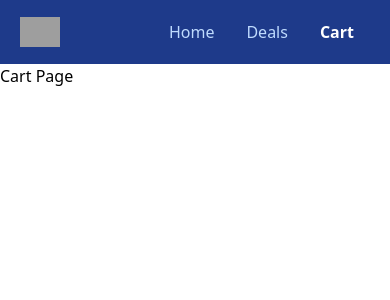
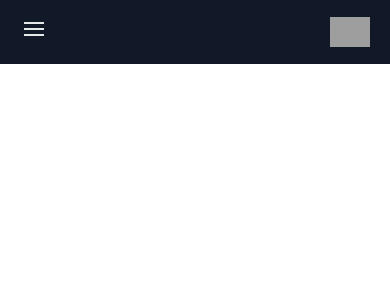
Before and after one commit to Rahul-krishnakumar/super-store, a React (Create React App) app: page /cart in a window 390 px wide. Shown: the top 300 px of the page. Built offline with nearby package versions, Linux system fonts and the light colour scheme; grey boxes are pictures that could not be loaded.

Commit message:
Added responsive design and loading spinners

```diff
--- a/src/Components/Navbar/Navbar.js
+++ b/src/Components/Navbar/Navbar.js
@@ -1,23 +1,45 @@
-import React from "react";
+import React, { useState } from "react";
 
 import { NavLink } from "react-router-dom";
 
 import Logo from "../Logo/Logo";
+import SideBar from "./SideBar";
 
 const Navbar = ({ links }) => {
+  const [isOpen, setIsOpen] = useState(false);
+  const openSideBar = () => {
+    setIsOpen((prevState) => !prevState);
+  };
+
   return (
-    <nav className="flex justify-between items-center px-5 h-16 bg-blue-900 text-blue-200">
+    <div>
+      <nav className="fixed top-0 left-0 z-20 w-full flex justify-between items-center px-5 h-16 bg-gray-900 text-gray-200">
         <NavLink to="/home">
           <Logo />
         </NavLink>
-      <ul className="flex items-center">
+        <div className="order-first md:order-1 ml-1">
+          <button className="md:hidden" onClick={openSideBar}>
+            <svg
+              className="fill-current text-gray-200 cursor-pointer"
+              xmlns="http://www.w3.org/2000/svg"
+              width="20"
+              height="20"
+              viewBox="0 0 20 20"
+            >
+              <title>menu</title>
+              <path d="M0 3h20v2H0V3zm0 6h20v2H0V9zm0 6h20v2H0v-2z"></path>
+            </svg>
+          </button>
+          <ul className="hidden md:flex md:items-center">
             {links.map((link) => {
               return (
                 <li key={Object.entries(link)[1][1]} className="px-4 m-0">
                   <NavLink
                     exact
-                to={`/${Object.entries(link)[0][0].toString().toLowerCase()}`}
-                activeClassName="font-bold text-white"
+                    to={`/${Object.entries(link)[0][0]
+                      .toString()
+                      .toLowerCase()}`}
+                    activeClassName="font-bold text-white border-b-2 pb-1.5 border-white"
                   >
                     {Object.entries(link)[0][0]}
                   </NavLink>
@@ -25,7 +47,10 @@ const Navbar = ({ links }) => {
               );
             })}
           </ul>
+        </div>
       </nav>
+      {isOpen ? <SideBar links={links} open={openSideBar} /> : null}
+    </div>
   );
 };
 
--- /dev/null
+++ b/src/Components/Navbar/SideBar.js
@@ -0,0 +1,39 @@
+import React from "react";
+
+import { NavLink } from "react-router-dom";
+
+const SideBar = ({ links, open }) => {
+  return (
+    <div>
+      <nav
+        className="md:hidden w-2/3 h-full left-0 top-16 fixed z-30 bg-gray-900 text-gray-200 px-1 translate-x-1"
+        onClick={open}
+      >
+        <ul className="flex flex-col mt-5">
+          {links.map((link) => {
+            return (
+              <li
+                key={Object.entries(link)[1][1]}
+                className="px-4 mb-3 text-xl"
+              >
+                <NavLink
+                  exact
+                  to={`/${Object.entries(link)[0][0].toString().toLowerCase()}`}
+                  activeClassName="font-bold text-white border-2 rounded-sm p-1 -ml-1 border-white"
+                >
+                  {Object.entries(link)[0][0]}
+                </NavLink>
+              </li>
+            );
+          })}
+        </ul>
+      </nav>
+      <div
+        className="md:hidden fixed top-0 left-0 z-10 w-full h-full bg-black opacity-50"
+        onClick={open}
+      />
+    </div>
+  );
+};
+
+export default SideBar;
--- a/src/Components/ProductGrid/ProductGrid.js
+++ b/src/Components/ProductGrid/ProductGrid.js
@@ -5,9 +5,9 @@ import SearchBar from "../SearchBar/SearchBar";
 
 const ProductGrid = ({ data }) => {
   return (
-    <div className="max-w-5xl mx-auto my-10">
+    <div className="xl:max-w-5xl md:max-w-2xl max-w-xs mx-auto my-10">
       <SearchBar />
-      <div className="grid grid-cols-3 gap-14 justify-items-center">
+      <div className="grid xl:grid-cols-3 gap-14 justify-items-center md:grid-cols-2 grid-cols-1">
         {data.map((item) => {
           return <ProductCard key={item["_id"]} itemData={item} />;
         })}
--- a/src/Components/SearchBar/SearchBar.js
+++ b/src/Components/SearchBar/SearchBar.js
@@ -5,7 +5,7 @@ import { FaSearch } from "react-icons/fa";
 const SearchBar = () => {
   return (
     <div className="-mt-4 mb-10">
-      <form className="w-100 mx-auto flex justify-center gap-3">
+      <form className="mx-auto flex justify-center gap-3">
         <input
           className="w-60 border-b-2 border-gray-200 py-2 px-1 text-gray-700 placeholder-gray-400  leading-tight outline-none focus:border-blue-800"
           type="text"
--- a/src/Pages/Product.js
+++ b/src/Pages/Product.js
@@ -4,20 +4,24 @@ import { useParams } from "react-router-dom";
 import NavBar from "../Components/Navbar/Navbar";
 import Rating from "../Components/Ratings/Ratings";
 import Badge from "../Components/Badge/Badge";
+import Spinner from "../Components/Spinner/Spinner";
 
 const Product = () => {
   const [productData, setProductData] = useState([]);
   const [quantity, setQuantity] = useState(1);
+  const [isLoading, setIsLoading] = useState(true);
   const { id } = useParams();
   useEffect(() => {
     fetch(`https://gp-super-store-api.herokuapp.com/item/${id}`)
       .then((res) => res.json())
-      .then((data) => setProductData(data))
+      .then((data) => {
+        setProductData(data);
+        setIsLoading(false);
+      })
       .catch((error) => {
         console.log(error);
       });
   }, [id]);
-  console.log(productData);
   return (
     <div>
       <NavBar
@@ -27,10 +31,11 @@ const Product = () => {
           { Cart: "/cart", id: 3 },
         ]}
       />
-      <div className="max-w-5xl mx-auto mt-20 grid grid-cols-2 gap-6">
-        <div className="max-w-md ml-4 flex justify-end">
+      {!isLoading ? (
+        <div className="md:max-w-5xl max-w-3xl mx-auto mt-20 grid md:grid-cols-2 grid-cols-1 gap-6 justify-items-center">
+          <div className="md:max-w-md ml-4 flex md:justify-end justify-center">
             <img
-            className="w-96 mr-2 max-h-72"
+              className="w-80 mr-2 max-h-80"
               src={productData.imageUrl}
               alt={productData.name}
             />
@@ -77,6 +82,9 @@ const Product = () => {
             ) : null}
           </div>
         </div>
+      ) : (
+        <Spinner />
+      )}
     </div>
   );
 };
```
Lines whose indentation alone changed are shown as unchanged.
